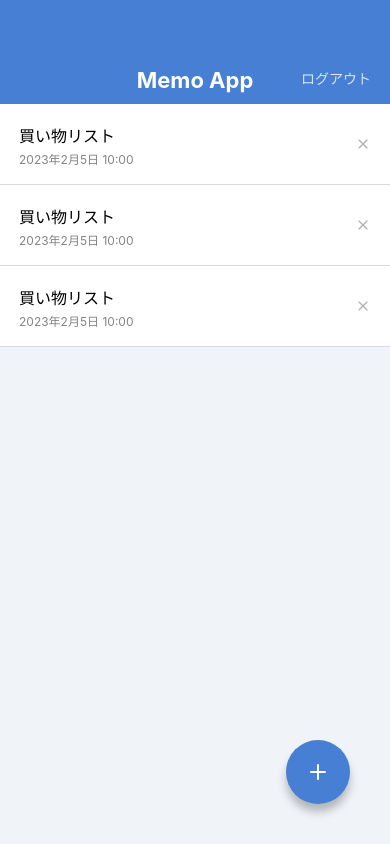
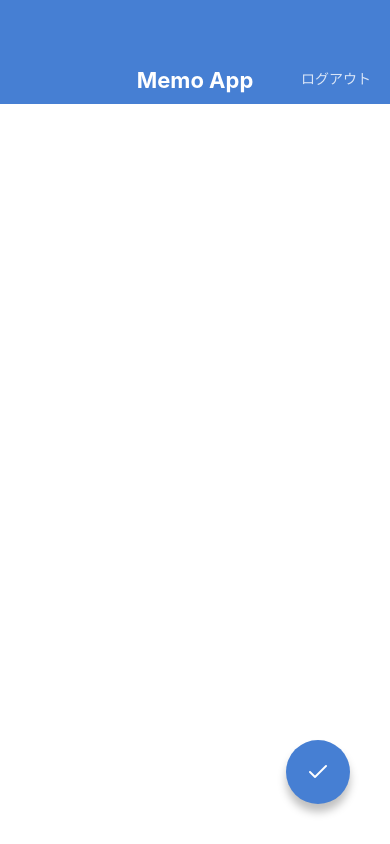
Before and after one commit to Riku-Terumoto/react-native-practice, a React Native app: screen / in a window 390 px wide. Built offline with nearby package versions, Linux system fonts and the light colour scheme.

Commit message:
Create MemoEditScreen and MemoCreateScreen

```diff
--- a/App.jsx
+++ b/App.jsx
@@ -1,12 +1,16 @@
 import React from 'react';
-import MemoListScreen from './src/screens/MemoListScreen';
+import MemoCreateScreen from './src/screens/MemoCreateScreen';
+// import MemoListScreen from './src/screens/MemoListScreen';
 // import MemoDetailScreen from './src/screens/MemoDetailScreen';s
+// import MemoEditScreen from './src/screens/MemoEditScreen';
 
 export default function App() {
   return (
     <>
-      <MemoListScreen />
+      {/* <MemoListScreen /> */}
       {/* <MemoDetailScreen /> */}
+      {/* <MemoEditScreen /> */}
+      <MemoCreateScreen />
     </>
   );
 }
--- /dev/null
+++ b/src/screens/MemoCreateScreen.jsx
@@ -0,0 +1,36 @@
+import React from 'react';
+import {
+  View, StyleSheet, TextInput, KeyboardAvoidingView,
+} from 'react-native';
+
+import AppBar from '../components/AppBar';
+import CircleButton from '../components/CircleButton';
+
+export default function MemoCreateScreen() {
+  return (
+    <KeyboardAvoidingView style={styles.container} behavior="height">
+      <AppBar />
+      <View style={styles.inputContainer}>
+        <TextInput value="" multiline style={styles.input} />
+      </View>
+      <CircleButton name="check" />
+    </KeyboardAvoidingView>
+  );
+}
+
+const styles = StyleSheet.create({
+  container: {
+    flex: 1,
+  },
+  inputContainer: {
+    paddingHorizontal: 27,
+    paddingVertical: 32,
+    flex: 1,
+  },
+  input: {
+    flex: 1,
+    textAlignVertical: 'top',
+    fontSize: 16,
+    lineHeight: 24,
+  },
+});
--- /dev/null
+++ b/src/screens/MemoEditScreen.jsx
@@ -0,0 +1,36 @@
+import React from 'react';
+import {
+  View, StyleSheet, TextInput, KeyboardAvoidingView,
+} from 'react-native';
+
+import AppBar from '../components/AppBar';
+import CircleButton from '../components/CircleButton';
+
+export default function MemoEditScreen() {
+  return (
+    <KeyboardAvoidingView style={styles.container} behavior="height">
+      <AppBar />
+      <View style={styles.inputContainer}>
+        <TextInput value="買い物リスト" multiline style={styles.input} />
+      </View>
+      <CircleButton name="check" />
+    </KeyboardAvoidingView>
+  );
+}
+
+const styles = StyleSheet.create({
+  container: {
+    flex: 1,
+  },
+  inputContainer: {
+    paddingHorizontal: 27,
+    paddingVertical: 32,
+    flex: 1,
+  },
+  input: {
+    flex: 1,
+    textAlignVertical: 'top',
+    fontSize: 16,
+    lineHeight: 24,
+  },
+});
```
